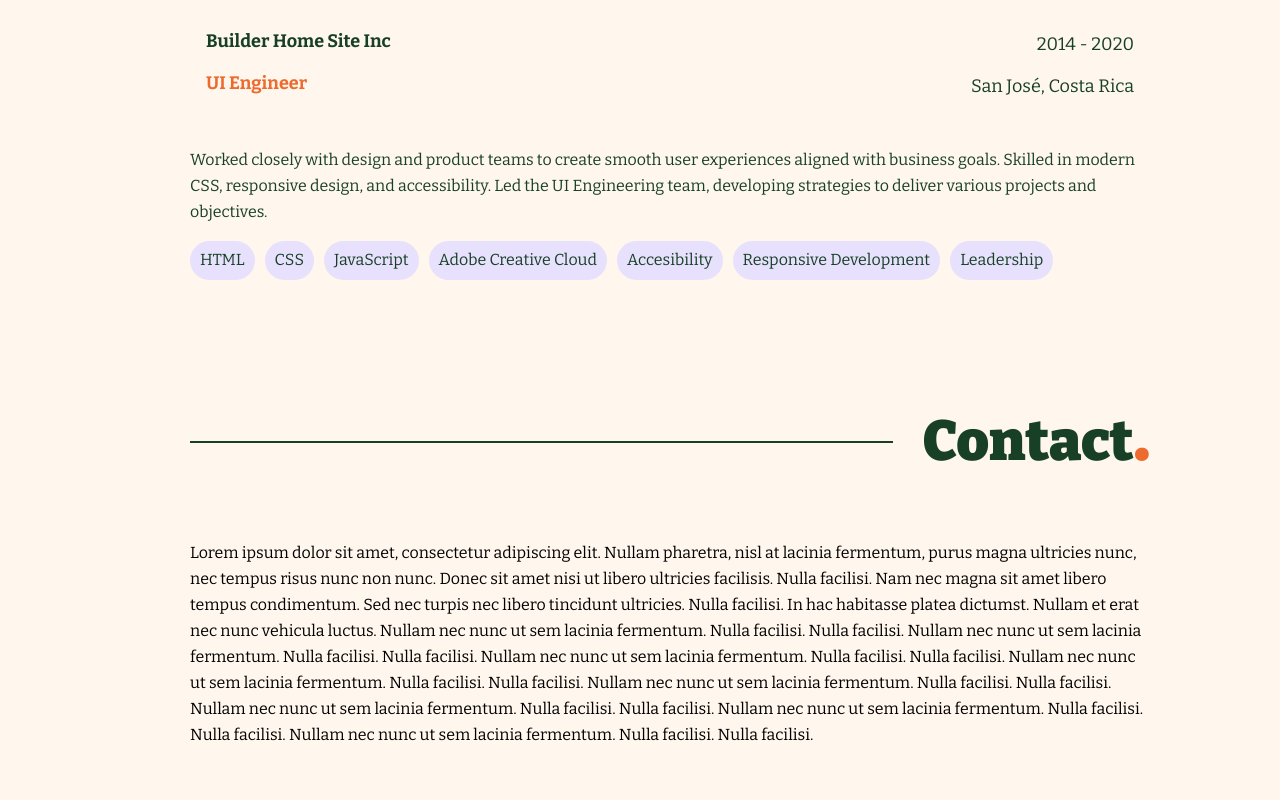
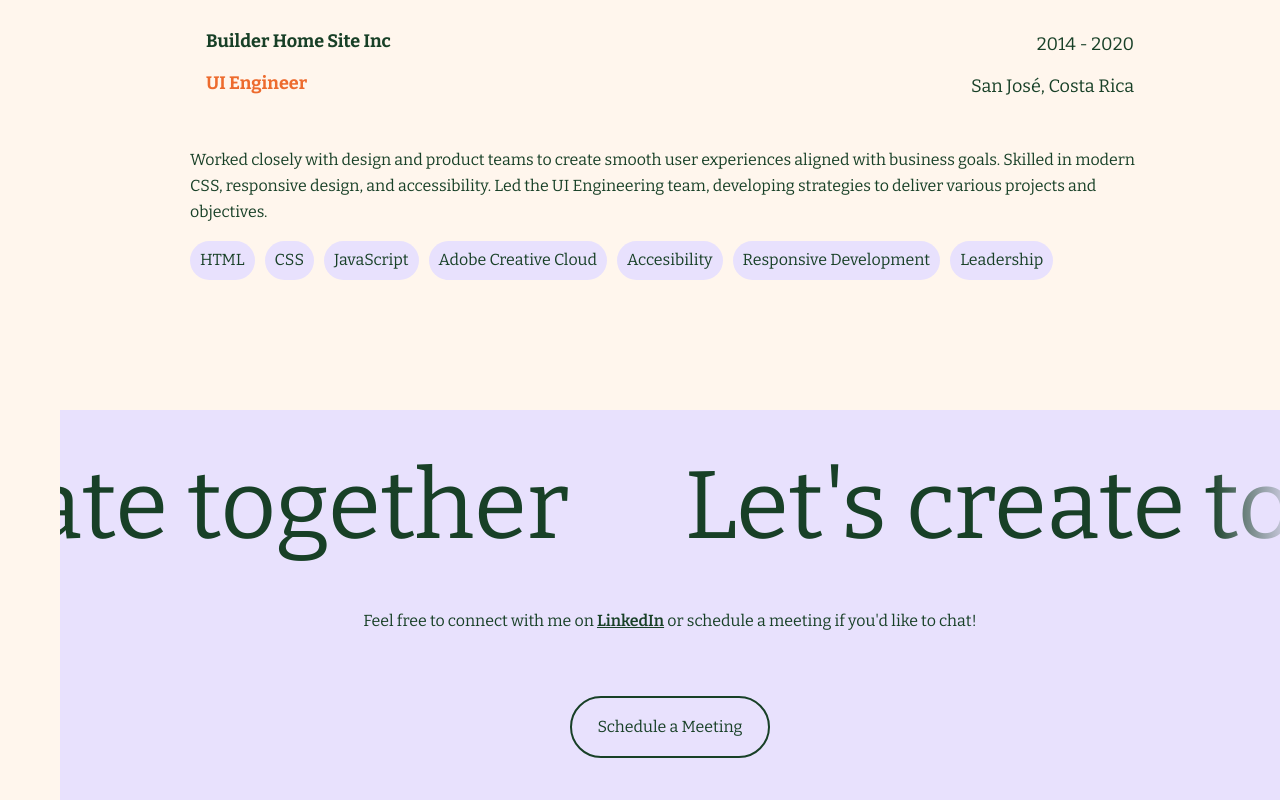
Before and after one commit to nalpizar/nataliaalpizar.com, a React (Vite) app: page / in a window 1280 px wide. Shown: the part 3570-4370 px from the top of the page. Before the commit the page ends 4334 px from the top, so only its background shows below. Built offline with nearby package versions, Linux system fonts and the light colour scheme.

Commit message:
feat: contact setup with calendy and other anomation components (#12)

```diff
--- a/package.json
+++ b/package.json
@@ -12,13 +12,16 @@
   "dependencies": {
     "framer-motion": "^12.4.1",
     "react": "^19.0.0",
+    "react-calendly": "^4.3.1",
     "react-dom": "^19.0.0",
+    "react-modal": "^3.16.3",
     "sass": "^1.84.0"
   },
   "devDependencies": {
     "@eslint/js": "^9.19.0",
     "@types/react": "^19.0.8",
     "@types/react-dom": "^19.0.3",
+    "@types/react-modal": "^3.16.3",
     "@vitejs/plugin-react": "^4.3.4",
     "eslint": "^9.19.0",
     "eslint-plugin-react-hooks": "^5.0.0",
--- /dev/null
+++ b/src/components/CalendyModal/CalendyModal.scss
@@ -0,0 +1,32 @@
+.calendly-modal {
+  position: absolute;
+  top: 50%;
+  left: 50%;
+  transform: translate(-50%, -50%);
+  background: #fff;
+  padding: 2rem;
+  border-radius: 8px;
+  box-shadow: 0 4px 8px rgba(0, 0, 0, 0.1);
+  max-width: 90%;
+  max-height: 90%;
+  overflow: auto;
+}
+
+.calendly-overlay {
+  position: fixed;
+  top: 0;
+  left: 0;
+  right: 0;
+  bottom: 0;
+  background: rgba(0, 0, 0, 0.5);
+}
+
+.close-button {
+  position: absolute;
+  top: 10px;
+  right: 10px;
+  background: none;
+  border: none;
+  font-size: 1.5rem;
+  cursor: pointer;
+}
--- /dev/null
+++ b/src/components/CalendyModal/CalendyModal.tsx
@@ -0,0 +1,32 @@
+import React from 'react';
+import Modal from 'react-modal';
+import { InlineWidget } from 'react-calendly';
+import './CalendyModal.scss';
+
+Modal.setAppElement('#root'); // Set the root element for accessibility
+
+interface CalendlyModalProps {
+  isOpen: boolean;
+  onRequestClose: () => void;
+}
+
+const CalendlyModal: React.FC<CalendlyModalProps> = ({
+  isOpen,
+  onRequestClose,
+}) => {
+  return (
+    <Modal
+      isOpen={isOpen}
+      onRequestClose={onRequestClose}
+      className="calendly-modal"
+      overlayClassName="calendly-overlay"
+    >
+      <button className="close-button" onClick={onRequestClose}>
+        Close
+      </button>
+      <InlineWidget url="https://calendly.com/natalpizarm" />
+    </Modal>
+  );
+};
+
+export default CalendlyModal;
--- /dev/null
+++ b/src/components/MarqueeText/MarqueeText.scss
@@ -0,0 +1,28 @@
+.marquee-container {
+  width: 100%;
+  overflow: hidden;
+  background-color: #e8e1fd;
+  color: #184027;
+}
+
+.marquee {
+  display: flex;
+  white-space: nowrap;
+}
+
+.marquee-content {
+  display: flex;
+  white-space: nowrap;
+}
+
+.marquee-content span {
+  font-size: 6rem;
+  font-weight: 400;
+  white-space: nowrap;
+}
+
+@media (max-width: 768px) {
+  .marquee-content span {
+    font-size: 3rem;
+  }
+}
--- /dev/null
+++ b/src/components/MarqueeText/MarqueeText.tsx
@@ -0,0 +1,30 @@
+import React from 'react';
+import { motion } from 'framer-motion';
+import './MarqueeText.scss';
+
+const MarqueeText: React.FC = () => {
+  const text =
+    "Let's create together &nbsp;&nbsp;&nbsp;&nbsp; Let's create together &nbsp;&nbsp;&nbsp;&nbsp; Let's create together &nbsp;&nbsp;&nbsp;&nbsp; Let's create together";
+
+  return (
+    <div className="marquee-container">
+      <motion.div
+        className="marquee"
+        initial={{ x: 0 }}
+        animate={{ x: '-100%' }}
+        transition={{
+          repeat: Infinity,
+          duration: 20,
+          ease: 'linear',
+        }}
+      >
+        <div className="marquee-content">
+          <span dangerouslySetInnerHTML={{ __html: text }} />
+          <span dangerouslySetInnerHTML={{ __html: text }} />
+        </div>
+      </motion.div>
+    </div>
+  );
+};
+
+export default MarqueeText;
--- a/src/sections/Contact/Contact.tsx
+++ b/src/sections/Contact/Contact.tsx
@@ -1,29 +1,40 @@
-import { Fragment } from 'react/jsx-runtime';
-import { HeaderSection } from '../../components/HeaderSection/HeaderSection';
+import { Fragment, useState } from 'react';
+import CalendlyModal from '../../components/CalendyModal/CalendyModal';
+import MarqueeText from '../../components/MarqueeText/MarqueeText';
 import './contact.scss';
 
 export function Contact() {
+  const [showCalendly, setShowCalendly] = useState(false);
+
+  const handleButtonClick = () => {
+    setShowCalendly(true);
+  };
+
+  const handleCloseModal = () => {
+    setShowCalendly(false);
+  };
+
   return (
     <Fragment>
-      <section id="contact" className="section__container">
-        <HeaderSection title="Contact" textAlignment="right" />
-        <p>
-          Lorem ipsum dolor sit amet, consectetur adipiscing elit. Nullam
-          pharetra, nisl at lacinia fermentum, purus magna ultricies nunc, nec
-          tempus risus nunc non nunc. Donec sit amet nisi ut libero ultricies
-          facilisis. Nulla facilisi. Nam nec magna sit amet libero tempus
-          condimentum. Sed nec turpis nec libero tincidunt ultricies. Nulla
-          facilisi. In hac habitasse platea dictumst. Nullam et erat nec nunc
-          vehicula luctus. Nullam nec nunc ut sem lacinia fermentum. Nulla
-          facilisi. Nulla facilisi. Nullam nec nunc ut sem lacinia fermentum.
-          Nulla facilisi. Nulla facilisi. Nullam nec nunc ut sem lacinia
-          fermentum. Nulla facilisi. Nulla facilisi. Nullam nec nunc ut sem
-          lacinia fermentum. Nulla facilisi. Nulla facilisi. Nullam nec nunc ut
-          sem lacinia fermentum. Nulla facilisi. Nulla facilisi. Nullam nec nunc
-          ut sem lacinia fermentum. Nulla facilisi. Nulla facilisi. Nullam nec
-          nunc ut sem lacinia fermentum. Nulla facilisi. Nulla facilisi. Nullam
-          nec nunc ut sem lacinia fermentum. Nulla facilisi. Nulla facilisi.
+      <section id="contact" className="section__container contact">
+        <MarqueeText />
+        <p className="contact__text">
+          Feel free to connect with me on{' '}
+          <a
+            className="contact__text-link"
+            href="https://www.linkedin.com/in/natalia-alp%C3%ADzar-4a640b96/"
+          >
+            LinkedIn
+          </a>{' '}
+          or schedule a meeting if you'd like to chat!
         </p>
+        <button className="reveal-button" onClick={handleButtonClick}>
+          Schedule a Meeting
+        </button>
+        <CalendlyModal
+          isOpen={showCalendly}
+          onRequestClose={handleCloseModal}
+        />
       </section>
     </Fragment>
   );
--- a/src/sections/Contact/contact.scss
+++ b/src/sections/Contact/contact.scss
@@ -0,0 +1,86 @@
+.contact {
+  position: relative;
+  padding: 0;
+  background: #e8e1fd;
+  max-width: calc(100vw - 60px);
+  color: #184027;
+  margin-top: 130px;
+  height: 390px;
+  display: flex;
+  align-items: center;
+  gap: 30px;
+
+  &__text {
+    @media (max-width: 768px) {
+      width: 75%;
+    }
+
+    &-link {
+      color: #184027;
+      font-weight: 600;
+    }
+  }
+
+  &::before,
+  &::after {
+    content: '';
+    position: absolute;
+    top: 0;
+    bottom: 0;
+    width: 70px;
+    pointer-events: none;
+  }
+
+  &::before {
+    left: 0;
+    background: linear-gradient(
+      to right,
+      rgba(232, 225, 253, 0.8),
+      transparent
+    );
+  }
+
+  &::after {
+    right: 0;
+    background: linear-gradient(to left, rgba(232, 225, 253, 0.8), transparent);
+  }
+}
+
+.banner {
+  position: relative;
+  overflow: hidden;
+  width: 100%;
+  padding: 1rem 0;
+  white-space: nowrap;
+}
+
+.banner__text {
+  display: inline-block;
+  font-size: 5rem;
+  font-weight: 400;
+  white-space: nowrap;
+}
+
+.reveal-button {
+  margin-top: 1rem;
+  padding: 20px;
+  font-size: 1rem;
+  color: #184027;
+  background-color: #e8e1fd;
+  border: 2px solid #184027;
+  border-radius: 35px;
+  width: 200px;
+  cursor: pointer;
+  transition:
+    background-color 0.3s,
+    transform 0.3s;
+
+  &:hover {
+    background-color: #eff483;
+    transform: scale(1.05);
+  }
+
+  &:active {
+    transform: scale(0.95);
+  }
+}
```
Also changed, not shown: 1 other file (tests, documents, lock files or other folders).
